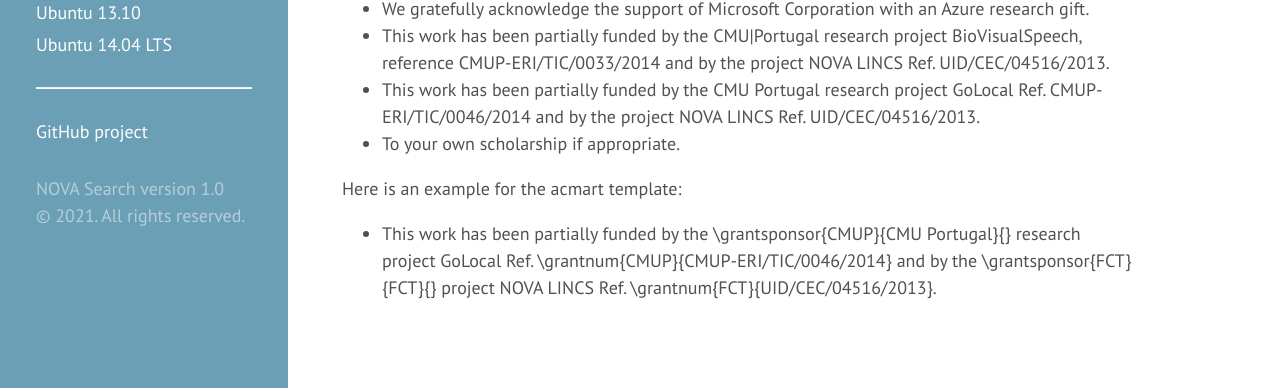
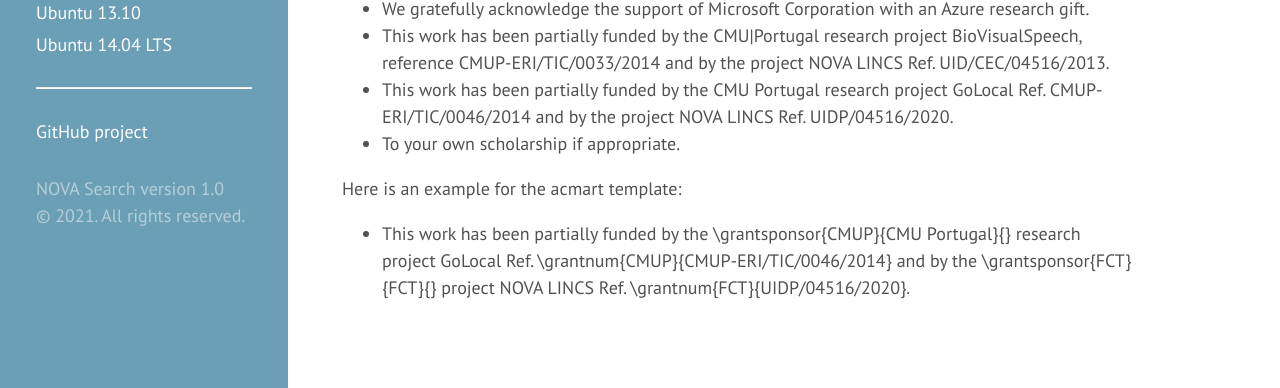
Before and after one commit to novasearch/wiki.novasearch.org, a Jekyll site: the page built from wiki/Acknowledgements.md, in a window 1280 px wide. Shown: the part 248-636 px from the top of the page. Built offline with Jekyll 4.4.1, drawn with Linux system fonts in a browser that asks for light colours.

Commit message:
Update Acknowledgements.md

```diff
--- a/wiki/Acknowledgements.md
+++ b/wiki/Acknowledgements.md
@@ -15,7 +15,7 @@ The camera-ready version should make the necessary acknowledgments:
     project NOVA LINCS Ref. UID/CEC/04516/2013.
 -   This work has been partially funded by the CMU Portugal research
     project GoLocal Ref. CMUP-ERI/TIC/0046/2014 and by the
-    project NOVA LINCS Ref. UID/CEC/04516/2013.
+    project NOVA LINCS Ref. UIDP/04516/2020.
 -   To your own scholarship if appropriate.
 
 Here is an example for the acmart template:
@@ -24,4 +24,4 @@ Here is an example for the acmart template:
     Portugal}{} research project GoLocal Ref.
     \\grantnum{CMUP}{CMUP-ERI/TIC/0046/2014} and by the
     \\grantsponsor{FCT}{FCT}{} project NOVA LINCS Ref.
-    \\grantnum{FCT}{UID/CEC/04516/2013}.
+    \\grantnum{FCT}{UIDP/04516/2020}.
```
